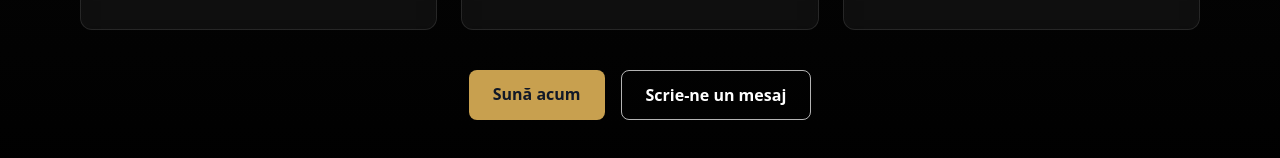
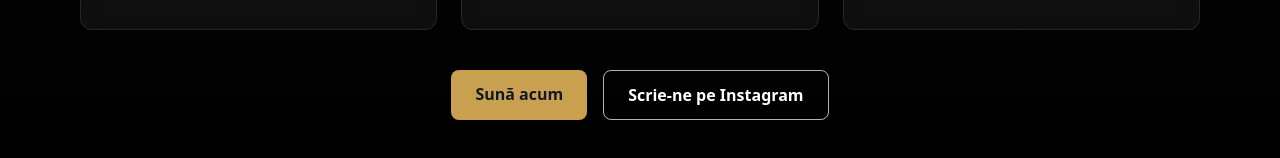
Before and after one commit to blvcklotus027/dasc-final-site, a React (Vite) app: page / in a window 1280 px wide. Shown: the part 3338-3496 px from the top of the page. Built offline with nearby package versions, Linux system fonts and the light colour scheme.

Commit message:
update galerie inapoi la contact

```diff
--- a/src/pages/Home.jsx
+++ b/src/pages/Home.jsx
@@ -333,17 +333,14 @@
               <p className="text-sm text-gray-300 mb-3">
                 Stabilim împreună o zi și o oră convenabilă pentru vizionare.
               </p>
-              <button
-                onClick={() =>
-                  window.open(
-                    "mailto:dascmd@yahoo.com?subject=Programare vizionare DASC Family Residence",
-                    "_blank"
-                  )
-                }
-                className="text-sm text-primaryGold hover:underline"
-              >
-                Trimite cerere de vizionare →
-              </button>
+              <a
+  href="https://www.instagram.com/dascdevelopment/"
+  target="_blank"
+  rel="noopener noreferrer"
+  className="text-sm text-primaryGold hover:underline inline-flex items-center gap-1"
+>
+  Trimite cerere de vizionare →
+</a>
             </div>
 
             {/* Card 3 - Locație șantier + hartă */}
@@ -386,11 +383,14 @@
               </a>
 
               <a
-                href="mailto:dascmd@yahoo.com"
-                className="px-6 py-3 border border-white/70 text-white font-semibold rounded-lg hover:bg-white hover:text-black transition-transform duration-300 hover:-translate-y-0.5 block text-center"
-              >
-                Scrie-ne un mesaj
-              </a>
+  href="https://www.instagram.com/dascdevelopment/"
+  target="_blank"
+  rel="noopener noreferrer"
+  className="px-6 py-3 border border-white/70 text-white font-semibold rounded-lg hover:bg-white hover:text-black transition-transform duration-300 hover:-translate-y-0.5 block text-center"
+>
+  Scrie-ne pe Instagram
+</a>
+
             </div>
           </div>
         </div>
```
